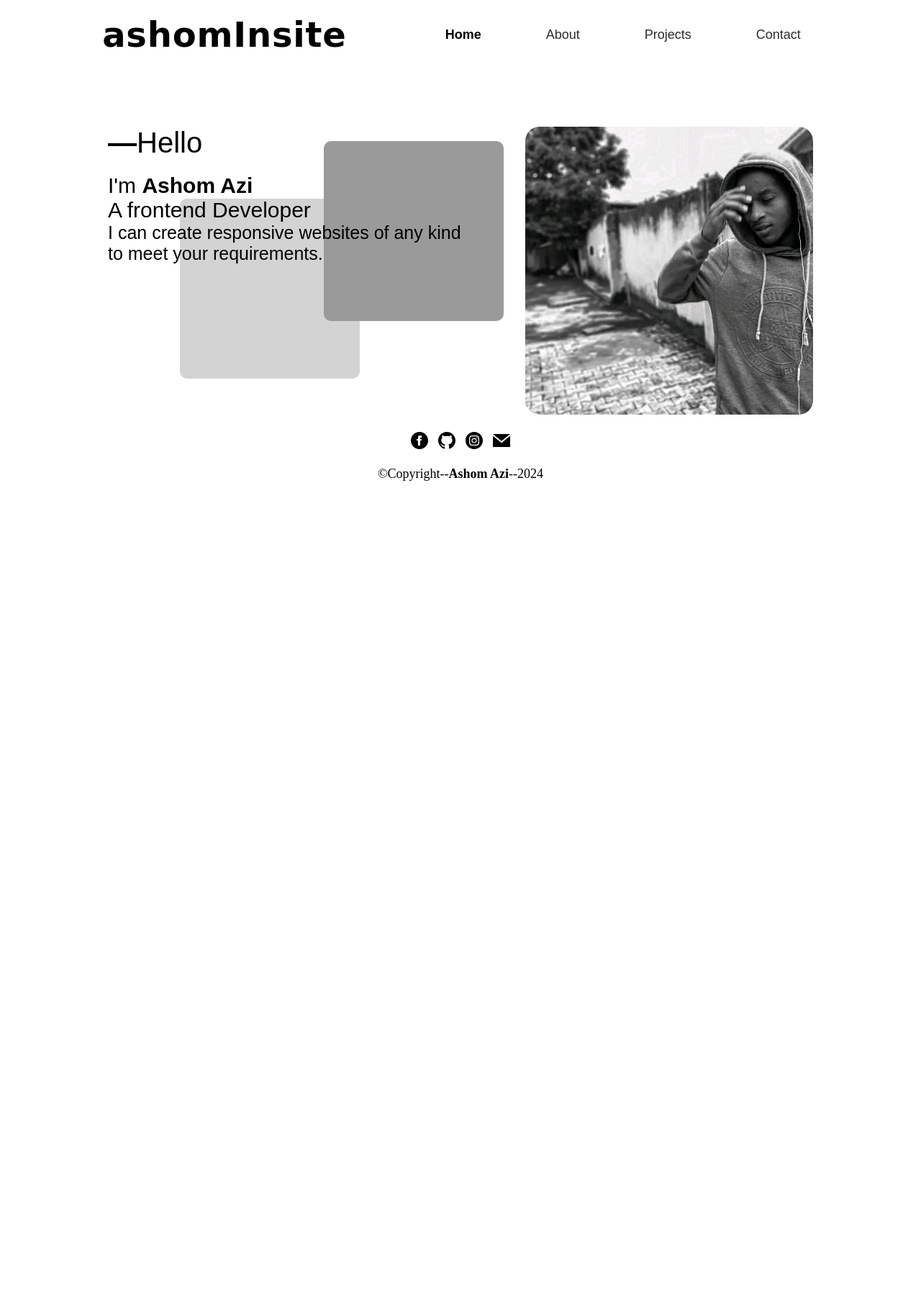
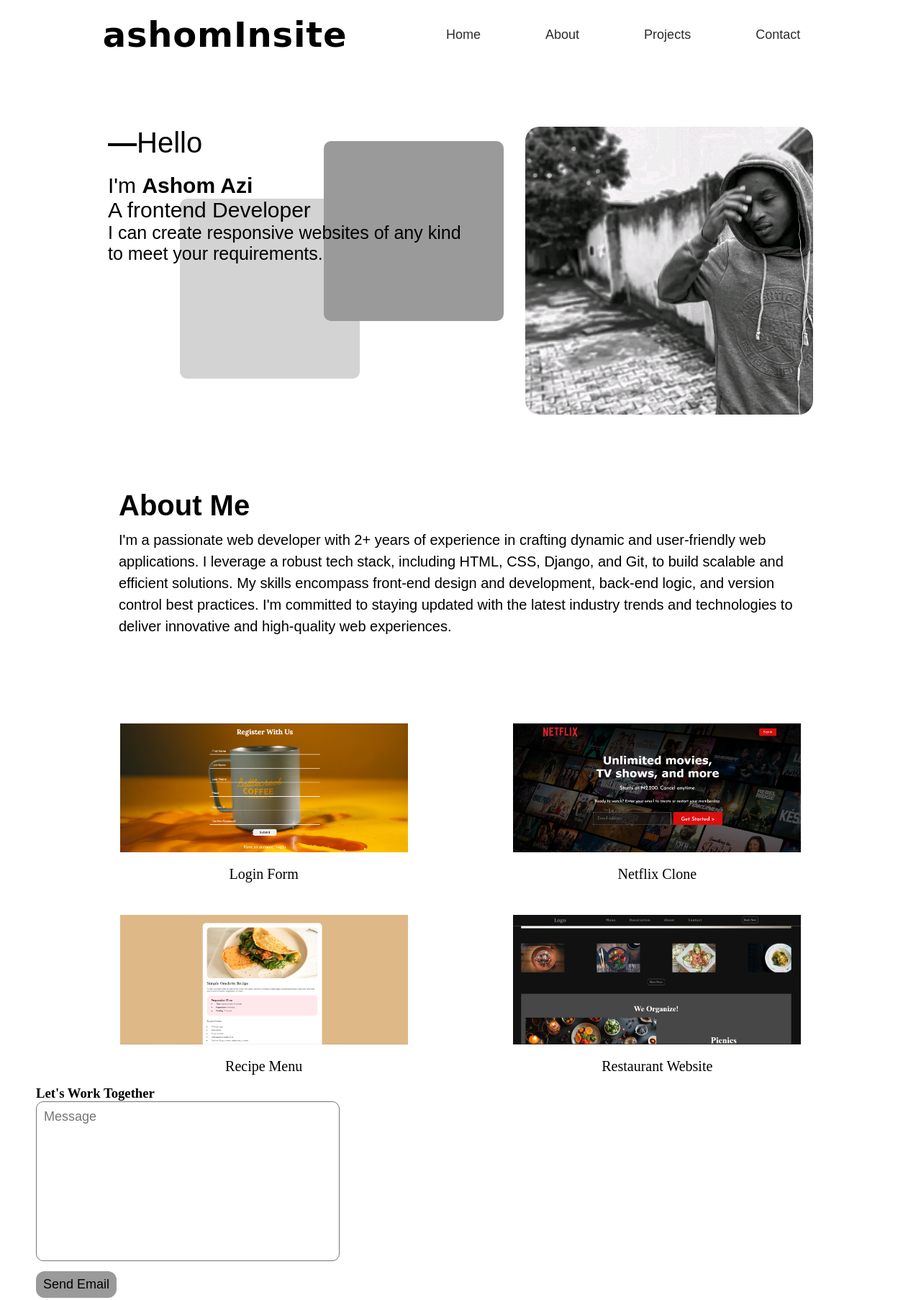
Before and after one commit to AshomAzi/Portfolio-site, a plain HTML site: page index.html in a window 1280 px wide. Shown: the top 1806 px of the page at 72% size. Before the commit the page ends 800 px from the top, so only its background shows below. Drawn offline with Linux system fonts and the light colour scheme.

Commit message:
"All Nav  on one Page"

```diff
--- a/css/style.css
+++ b/css/style.css
@@ -59,8 +59,9 @@
 
 header {
     position: sticky;
-    top: 5px;
-    z-index: 999;
+    top: 0;
+    background-color: #fff;
+    z-index: 99;
 }
 
 .header {
@@ -103,11 +104,6 @@ nav li a:hover {
     color: #000;
 }
 
-.active {
-    color: #000;
-    transform: scale(1.1);
-    font-weight: bold;
-}
 
 #about {
     margin: 100px 0 0 0;
@@ -185,9 +181,9 @@ nav li a:hover {
     margin-top: 0;
 }
 
-.about-me {
-    width: 700px;
-    margin: 100px auto 0;
+#about-me {
+    width: 950px;
+    margin: 100px auto;
     display: flex;
     flex-direction: column;
     justify-content: flex-start;
@@ -195,22 +191,23 @@ nav li a:hover {
     font-family: "Oswald", sans-serif;
 }
 
-.about-me h3 {
+#about-me h3 {
     margin-bottom: 10px;
     font-size: 40px;
 }
 
 
-.about-me P {
+#about-me P {
     margin-bottom: 20px;
-    font-size: 22px;
+    font-size: 20px;
+    line-height: 1.5em;
 }
 
-.about-me .m2 {
+#about-me .m2 {
     margin: 0 auto;
 }
 
-.project {
+#project {
     display: flex;
     justify-content: space-evenly;
     align-items: center;
@@ -218,19 +215,19 @@ nav li a:hover {
     gap: 30px;
 }
 
-.project img {
+#project img {
     width: 400px;
 }
 
-.project img:hover {
+#project img:hover {
     transform: scale(1.05);
 }
 
-.project .img p {
+#project .img p {
     margin: 15px 0;
 }
 
-.project .img p a {
+#project .img p a {
     color: rgb(0, 0, 0);
     font-size: 20px;
     display: flex;
@@ -238,7 +235,7 @@ nav li a:hover {
     align-items: center;
 }
 
-.project .img p a:hover {
+#project .img p a:hover {
     text-decoration: underline;
 }
 
--- a/index.html
+++ b/index.html
@@ -16,10 +16,10 @@
             <h1><a href="index.html">ashomInsite</a></h1>
           </div>
           <nav>
-            <li><a class="active" href="index.html">Home</a></li>
-            <li><a href="about.html">About</a></li>
-            <li><a href="projects.html">Projects</a></li>
-            <li><a href="contact.html">Contact</a></li>
+            <li><a href="index.html">Home</a></li>
+            <li><a href="#about-me">About</a></li>
+            <li><a href="#project">Projects</a></li>
+            <li><a href="#form">Contact</a></li>
           </nav>
         </div>
       </header>
@@ -44,6 +44,49 @@
         </div>
     </div>
 
+    <div id="about-me">
+      <div class="me2">
+        <h3>About Me</h3>
+        <p class="me-ab">I'm a passionate web developer with 2+ years of experience in crafting dynamic and user-friendly web applications. I leverage a robust tech stack, including HTML, CSS, Django, and Git, to build scalable and efficient solutions. My skills encompass front-end design and development, back-end logic, and version control best practices. I'm committed to staying updated with the latest industry trends and technologies to deliver innovative and high-quality web experiences.</p>
+      </div>
+    </div>
+
+    <div id="project">
+      <div class="img">
+        <a target="_blank" href="./img/login-page.png"><img src="./img/login-page.png" alt=""/></a>
+        <p><a target="_blank" href="https://github.com/AshomAzi/Reg-Form3">Login Form</a></p>
+      </div>
+      <div class="img">
+          <a target="_blank" href="./img/netflix.png"><img src="./img/netflix.png" alt=""/></a>
+          <p><a target="_blank" href="https://github.com/AshomAzi/Netflix">Netflix Clone</a></p>
+      </div>
+      <div class="img">
+          <a target="_blank" href="./img/recipe.png"><img src="./img/recipe.png" alt=""/></a>
+          <p><a target="_blank" href="https://github.com/AshomAzi/Recipe-Page">Recipe Menu</a></p>
+      </div>
+      <div class="img">
+        <a target="_blank" href="./img/restaurant.png"><img src="./img/restaurant.png" alt=""/></a>
+        <p><a target="_blank" href="https://github.com/AshomAzi/Restaurant">Restaurant Website</a></p>
+      </div>
+    </div>
+
+    <div id="form">
+      <h3>Let's Work Together</h3>
+      <div class="reach-me">
+          <form action="mail" method="get">
+              <div class="message">
+                  <textarea placeholder="Message" required id="message" name="message"></textarea>
+              </div>
+              <input type="submit" value="Send Email">
+          </form>
+          <div class="contact">
+              <p class="phone"><svg width="24" height="24" xmlns="http://www.w3.org/2000/svg" fill-rule="evenodd" clip-rule="evenodd"><path d="M16 22.621l-3.521-6.795c-.007.004-1.974.97-2.064 1.011-2.24 1.086-6.799-7.82-4.609-8.994l2.082-1.026-3.492-6.817-2.106 1.039c-1.622.845-2.298 2.627-2.289 4.843.027 6.902 6.711 18.013 12.212 18.117.575.011 1.137-.098 1.677-.345.121-.055 2.102-1.029 2.11-1.033zm4-5.621h-1v-13h1v13zm-2-2h-1v-9h1v9zm4-1h-1v-7h1v7zm-6-1h-1v-5h1v5zm-2-1h-1v-3h1v3zm10 0h-1v-3h1v3zm-12-1h-1v-1h1v1z"/></svg> +234 7046851096</p>
+              <p class="location"><svg xmlns="http://www.w3.org/2000/svg" width="24" height="24" viewBox="0 0 24 24"><path d="M12 3c2.131 0 4 1.73 4 3.702 0 2.05-1.714 4.941-4 8.561-2.286-3.62-4-6.511-4-8.561 0-1.972 1.869-3.702 4-3.702zm0-2c-3.148 0-6 2.553-6 5.702 0 3.148 2.602 6.907 6 12.298 3.398-5.391 6-9.15 6-12.298 0-3.149-2.851-5.702-6-5.702zm0 8c-1.105 0-2-.895-2-2s.895-2 2-2 2 .895 2 2-.895 2-2 2zm8 6h-3.135c-.385.641-.798 1.309-1.232 2h3.131l.5 1h-4.264l-.344.544-.289.456h.558l.858 2h-7.488l.858-2h.479l-.289-.456-.343-.544h-2.042l-1.011-1h2.42c-.435-.691-.848-1.359-1.232-2h-3.135l-4 8h24l-4-8zm-12.794 6h-3.97l1.764-3.528 1.516 1.528h1.549l-.859 2zm8.808-2h3.75l1 2h-3.892l-.858-2z"/></svg> Citrus Estate, Behind Building Materials, Jos.</p>
+              <p class="time">Feel free to reach out! Our standard office hours are from 8:00 AM to 4:00 PM. However, please note that we operate round the clock to meet your needs at any time. Feel free to contact us anytime, and we’ll be happy to assist you!</p>
+          </div>
+      </div>
+  </div>
+
     <footer>
       <div class="links">
           <a target="_blank" href="https://web.facebook.com/profile.php?id=61562753326075"><svg xmlns="http://www.w3.org/2000/svg" width="24" height="24" viewBox="0 0 24 24"><path d="M12 0c-6.627 0-12 5.373-12 12s5.373 12 12 12 12-5.373 12-12-5.373-12-12-12zm3 8h-1.35c-.538 0-.65.221-.65.778v1.222h2l-.209 2h-1.791v7h-3v-7h-2v-2h2v-2.308c0-1.769.931-2.692 3.029-2.692h1.971v3z"/></svg></a>
```
